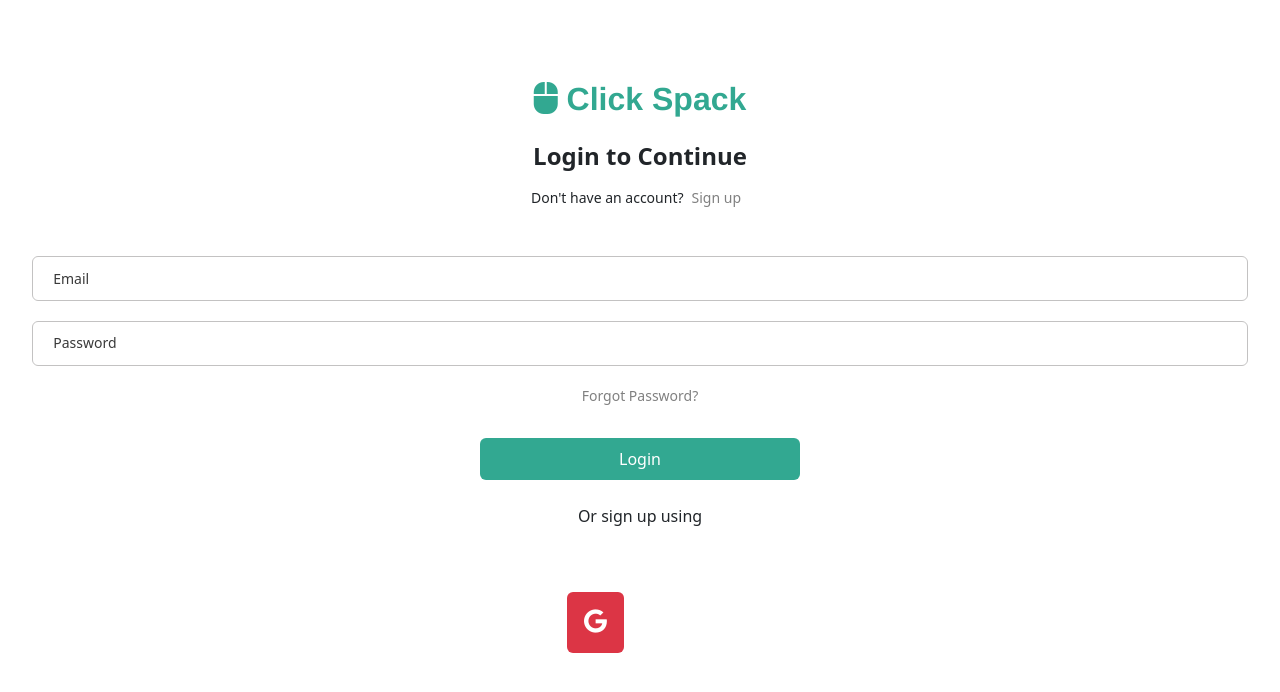
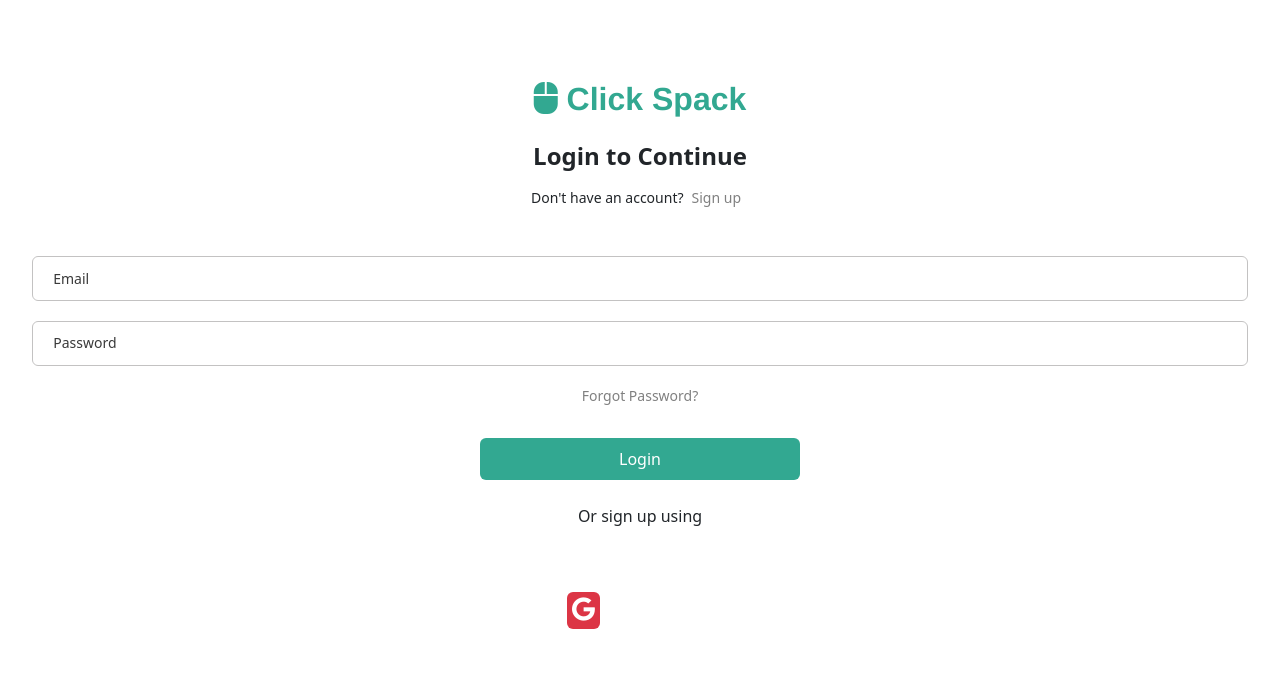
Before and after one commit to mario0070/click-spark, a React (Vite) app: page /login in a window 1280 px wide. Shown: the top 692 px of the page. Built offline with nearby package versions, Linux system fonts and the light colour scheme; the HTML template or start-up script is replaced by a standard one.

Commit message:
google login

```diff
--- a/src/pages/login.jsx
+++ b/src/pages/login.jsx
@@ -1,6 +1,7 @@
 import React, { useEffect, useRef, useState } from 'react'
 import { CookiesProvider, useCookies } from "react-cookie";
 import axios from '../utils/axios';
+import { useSearchParams } from 'react-router-dom'
 
 export default function Login() {
   const [email, setEmail] = useState("")
@@ -10,7 +11,9 @@
   const [cookie, setCookie] = useCookies("")
   const CLIENT_ID = '1089248889378-hib3g0kdhtnc04u3osqh0inrj49h8ga5.apps.googleusercontent.com';
   const CLIENT_SECRET = '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';
-  const REDIRECT_URI = 'http://localhost:3000/auth/google/callback';
+  const REDIRECT_URI = 'http://127.0.0.1:5174/login';
+  const [searchParams, setSearchParams] = useSearchParams();
+  const code = searchParams.get("code")
 
   useEffect(() => {
     var focus = document.querySelectorAll(".focus")
@@ -66,23 +69,28 @@
     })
   }
 
+  useEffect(() => {
+    if(code){
+      axios.get(`/auth/google/callback?code=${code}`,)
+      .then(res => {
+        console.log(res)
+        if(res){
+          console.log("yea")
+        }
+        // setCookie("SparkUser",res.data.user)
+        // alert("success", "User is login")
+        // window.location.href = "/dashboard"
+      })
+      .catch(err => {
+        alert("error", "Something went wrong")
+        console.log(err)
+      })
+    }
+  },[])
+
   const googlelogIn = e => {
-    e.preventDefault()
     const url = `https://accounts.google.com/o/oauth2/v2/auth?client_id=${CLIENT_ID}&redirect_uri=${REDIRECT_URI}&response_type=code&scope=profile email`;
     window.location.href = url
-    return
-
-    axios.get("/auth/google")
-    .then(res => {
-      console.log(res)
-      // setCookie("SparkUser",res.data.user)
-      // alert("success", "User is login")
-      window.location.href = res.data.url
-    })
-    .catch(err => {
-      alert("error", "invalid credentials")
-      console.log(err)
-    })
   }
 
 
@@ -115,7 +123,7 @@
 
             <p className="text-center mt-4">Or sign up using </p>
             <div className="social d-flex text-center">
-              <p className="mb-0 btn bg-danger p-3" onClick={googlelogIn}><i class="fa-brands fa-google text-white"></i></p>
+              <p className="mb-0 btn bg-danger p-1" onClick={googlelogIn}><i class="fa-brands fa-google text-white"></i></p>
               {/* <p className="mb-0 mx-4"><i class="fa-brands fa-facebook text-primary"></i></p> */}
             </div>
         </div>
```
